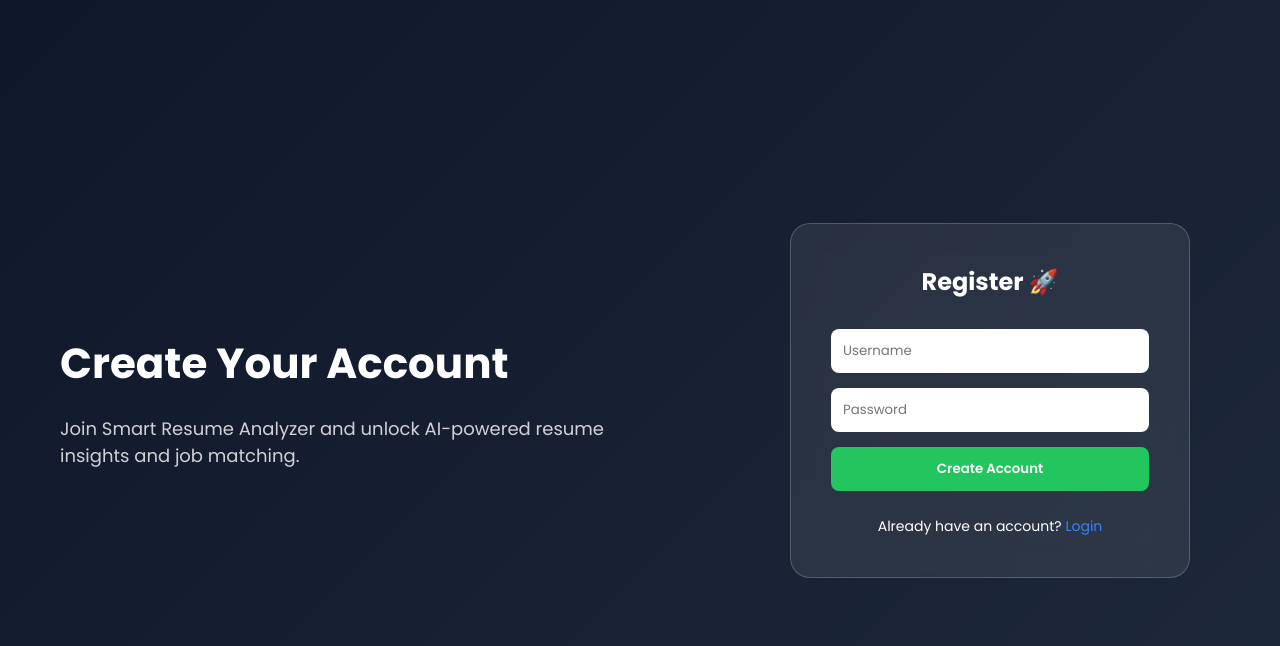
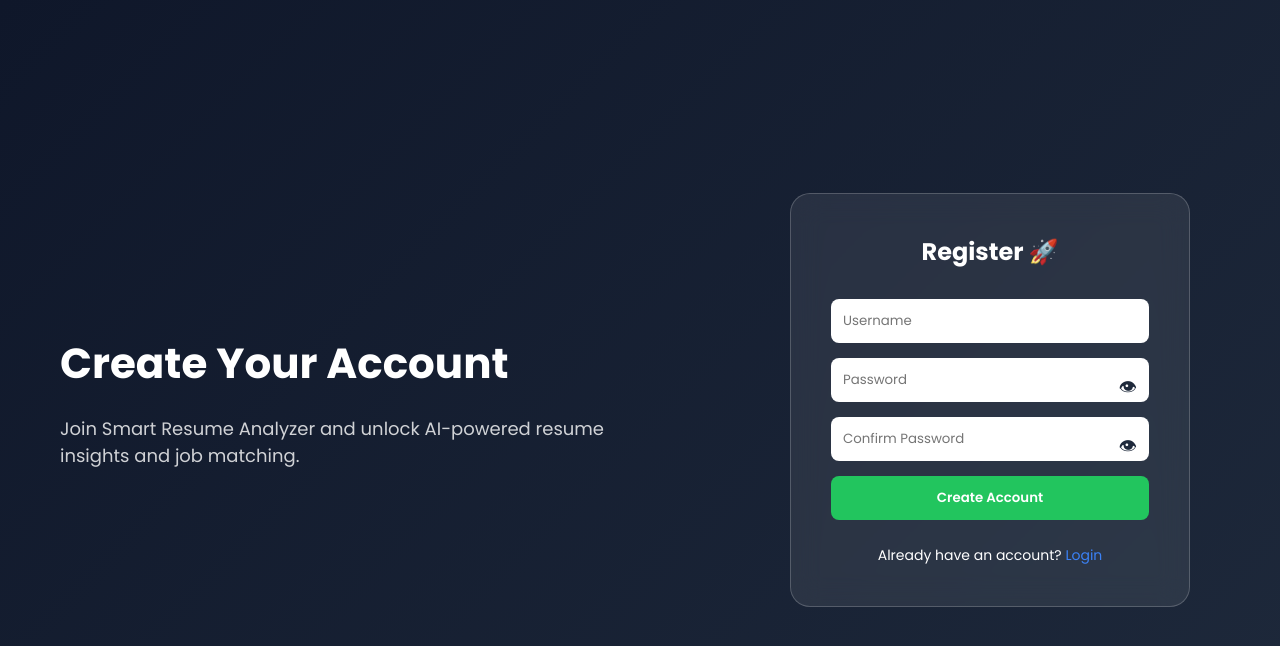
Before and after one commit to Pariisharma/Smart-Resume-Analyzer, a Flask app: page /register in a window 1280 px wide. Shown: the top 646 px of the page. Run offline with Flask 3, Linux system fonts and the light colour scheme.

Commit message:
Improved authentication system: added confirm password, password toggle, separated flash messages, fixed login/register validation

```diff
--- a/app.py
+++ b/app.py
@@ -40,6 +40,7 @@
 login_manager = LoginManager()
 login_manager.init_app(app)
 login_manager.login_view = "login"
+login_manager.login_message = None
 
 # Gemini Client
 client = genai.Client(api_key=os.getenv("GEMINI_API_KEY"))
@@ -66,9 +67,14 @@
     if request.method == "POST":
         username = request.form.get("username")
         password = request.form.get("password")
+        confirm_password = request.form.get("confirm_password")
+
+        if password != confirm_password:
+            flash("Passwords do not match!", "register_error")
+            return redirect(url_for("register"))
 
         if username in [u.username for u in users.values()]:
-            flash("Username already exists!")
+            flash("Username already exists!", "register_error")
             return redirect(url_for("register"))
 
         hashed_password = bcrypt.generate_password_hash(password).decode("utf-8")
@@ -76,7 +82,7 @@
         user = User(id=str(len(users)+1), username=username, password=hashed_password)
         users[user.id] = user
 
-        flash("Account created successfully! Please login.")
+        flash("Account created successfully! Please login.", "success")
         return redirect(url_for("login"))
 
     return render_template("register.html")
@@ -93,7 +99,8 @@
                 login_user(user)
                 return redirect(url_for("home"))
 
-        flash("Invalid username or password.")
+        flash("Invalid username or password.", "login_error")
+        return render_template("login.html")   # ✅ stay on login page
 
     return render_template("login.html")
 
--- a/templates/register.html
+++ b/templates/register.html
@@ -1,5 +1,6 @@
 <!DOCTYPE html>
 <html lang="en">
+
 <head>
     <meta charset="UTF-8">
     <title>Register | Smart Resume</title>
@@ -58,7 +59,7 @@
             border-radius: 20px;
             background: rgba(255, 255, 255, 0.08);
             backdrop-filter: blur(15px);
-            border: 1px solid rgba(255,255,255,0.2);
+            border: 1px solid rgba(255, 255, 255, 0.2);
             color: white;
         }
 
@@ -67,13 +68,13 @@
             margin-bottom: 30px;
         }
 
-        input {
+        .glass-card input {
             width: 100%;
             padding: 12px;
-            margin-bottom: 15px;
             border-radius: 8px;
             border: none;
             outline: none;
+            margin-bottom: 15px;
         }
 
         .btn {
@@ -114,8 +115,28 @@
             }
         }
 
+        .password-wrapper {
+            position: relative;
+        }
+
+        .password-wrapper input {
+            width: 100%;
+            padding-right: 40px;
+        }
+
+        .toggle-password {
+            position: absolute;
+            right: 12px;
+            top: 50%;
+            transform: translateY(-50%);
+            cursor: pointer;
+            font-size: 18px;
+            color: #1e293b;
+            /* dark icon inside light input */
+        }
     </style>
 </head>
+
 <body>
 
     <!-- LEFT -->
@@ -132,13 +153,38 @@
         <div class="glass-card">
             <h2>Register 🚀</h2>
 
+            {% with messages = get_flashed_messages(with_categories=true) %}
+            {% if messages %}
+            {% for category, message in messages %}
+            {% if category.startswith('register') or category == 'success' %}
+            <div
+                style="color: {% if category == 'success' %}#22c55e{% else %}#ff6b6b{% endif %}; margin-bottom:15px; text-align:center;">
+                {{ message }}
+            </div>
+            {% endif %}
+            {% endfor %}
+            {% endif %}
+            {% endwith %}
+
             <form method="POST">
+
                 <input type="text" name="username" placeholder="Username" required>
-                <input type="password" name="password" placeholder="Password" required>
+
+                <div class="password-wrapper">
+                    <input type="password" name="password" id="password" placeholder="Password" required>
+                    <span class="toggle-password" onclick="togglePassword()">👁</span>
+                </div>
+
+                <div class="password-wrapper">
+                    <input type="password" name="confirm_password" id="confirm_password" placeholder="Confirm Password"
+                        required>
+                    <span class="toggle-password" onclick="toggleConfirmPassword()">👁</span>
+                </div>
 
                 <button type="submit" class="btn register-btn">
                     Create Account
                 </button>
+
             </form>
 
             <div class="bottom-text">
@@ -148,5 +194,18 @@
         </div>
     </div>
 
+    <script>
+        function togglePassword() {
+            const password = document.getElementById("password");
+            password.type = password.type === "password" ? "text" : "password";
+        }
+
+        function toggleConfirmPassword() {
+            const confirmPassword = document.getElementById("confirm_password");
+            confirmPassword.type = confirmPassword.type === "password" ? "text" : "password";
+        }
+    </script>
+
 </body>
+
 </html>
```
Also changed, not shown: templates/login.html (+50 -2 lines).
